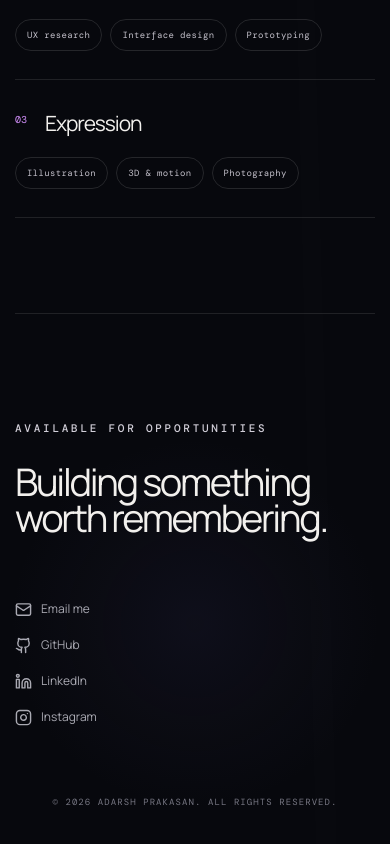
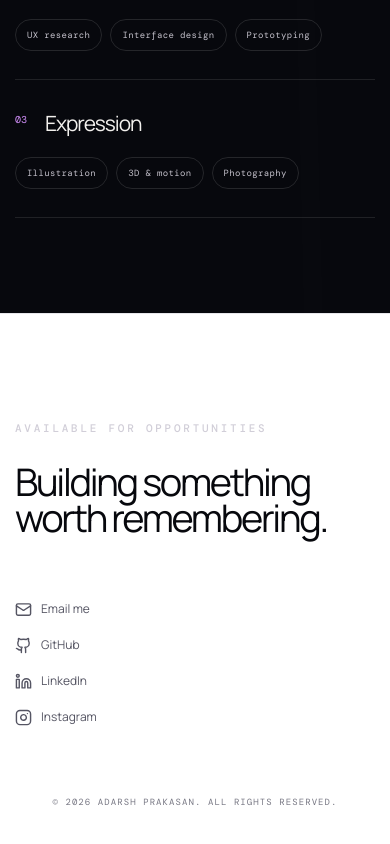
Before and after one commit to adarshprakasan/portfolio, a Next.js app: page / in a window 390 px wide. Shown: the part 4778-5622 px from the top of the page. Built offline with nearby package versions, Linux system fonts and the light colour scheme.

Commit message:
Footer to white

```diff
--- a/app/globals.css
+++ b/app/globals.css
@@ -565,14 +565,16 @@ button {
 }
 
 .footer {
-  width: min(1100px, calc(100% - 56px));
+  width: 100%;
   margin: auto;
-  border-top: 1px solid var(--line);
-  padding: 100px 0 42px;
+  border-top: 1px solid #e6e6ea;
+  padding: 100px max(28px, calc((100% - 1100px) / 2)) 42px;
   display: flex;
   flex-wrap: wrap;
   justify-content: space-between;
   gap: 40px;
+  background: #fff;
+  color: #07080d;
 }
 
 .footer h2 {
@@ -593,7 +595,7 @@ button {
   display: flex;
   align-items: center;
   gap: 9px;
-  color: #aaaab3;
+  color: #555563;
   font-size: 12px;
   transition:
     color 0.2s ease,
@@ -602,9 +604,9 @@ button {
 }
 
 .footer-links a:hover {
-  color: #fff;
+  color: #07080d;
   /* font-weight: 700; */
-  text-shadow: 0 0 14px rgba(255, 255, 255, 0.45);
+  text-shadow: 0 0 14px rgba(7, 8, 13, 0.18);
 }
 
 .copyright {
@@ -671,9 +673,12 @@ button {
 
 @media (max-width: 520px) {
   .nav,
-  .hero,
+  .hero {
+    width: calc(100% - 30px);
+  }
+
   .footer {
-    width: calc(100% - 30px);
+    padding-inline: 15px;
   }
 
   .connect {
```
Also changed, not shown: 1 other file (tests, documents, lock files or other folders).
